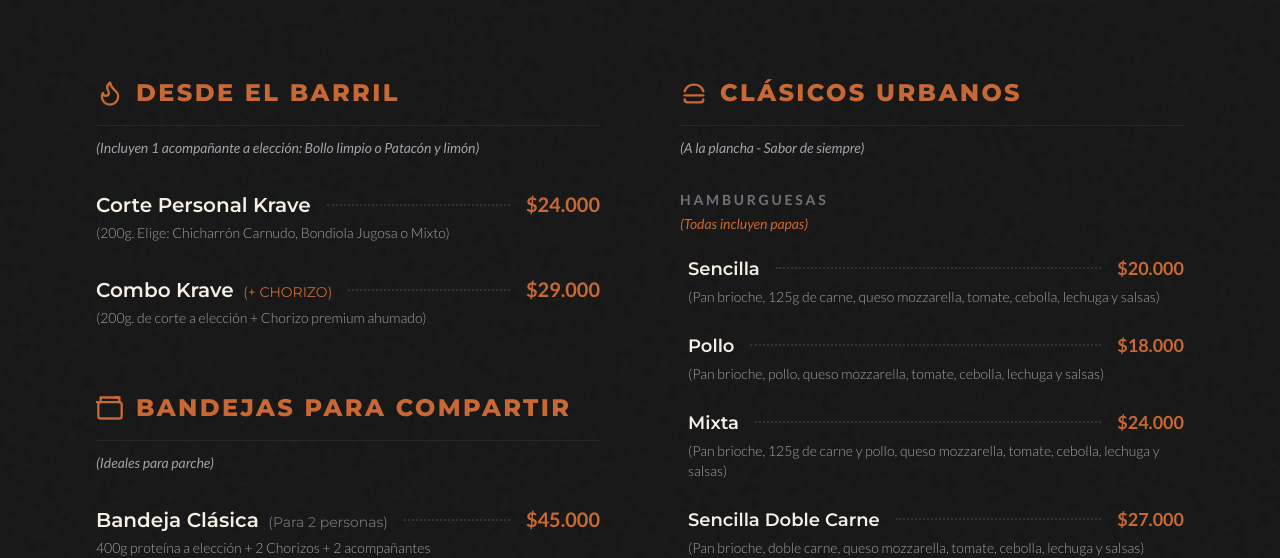
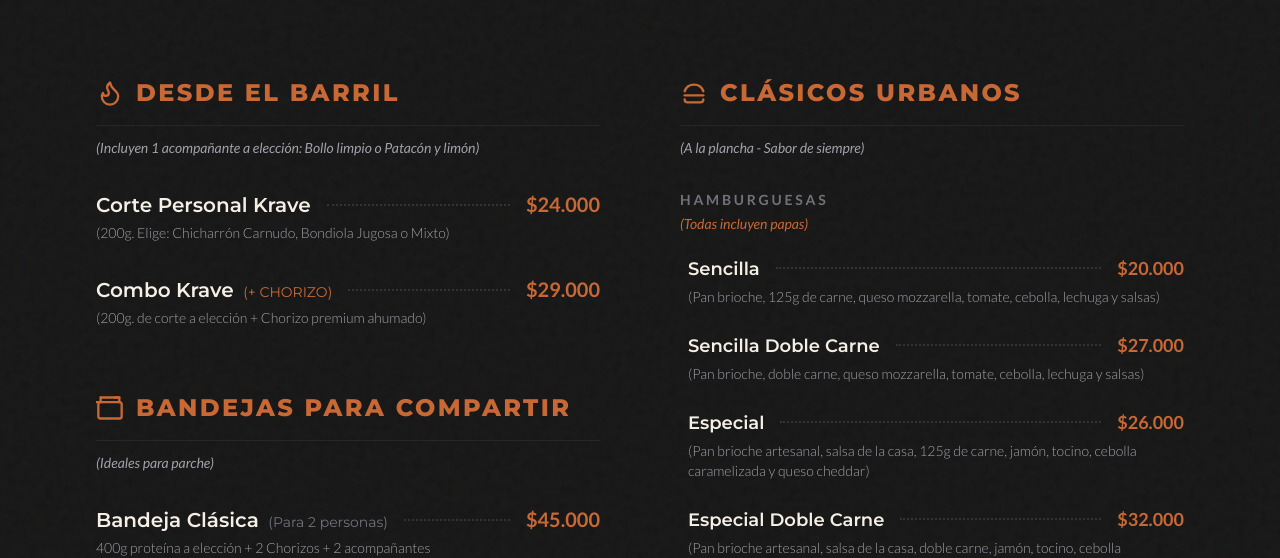
Before and after one commit to kravebrl/Menu-KRAVEBRL, a plain HTML site: page index.html in a window 1280 px wide. Shown: the part 247-805 px from the top of the page. Drawn offline with nearby package versions, Linux system fonts and the light colour scheme.

Commit message:
Update index.html
Sin hamburguesas de pollo

```diff
--- a/index.html
+++ b/index.html
@@ -216,24 +216,6 @@
 
                         <div class="menu-item group">
                             <div class="flex justify-between items-baseline mb-1">
-                                <h3 class="text-base md:text-lg font-semibold text-beige">Pollo</h3>
-                                <div class="price-leader"></div>
-                                <span class="text-lg font-bold text-copper">$18.000</span>
-                            </div>
-                            <p class="text-sm text-zinc-400 font-light">(Pan brioche, pollo, queso mozzarella, tomate, cebolla, lechuga y salsas)</p>
-                        </div>
-
-                        <div class="menu-item group">
-                            <div class="flex justify-between items-baseline mb-1">
-                                <h3 class="text-base md:text-lg font-semibold text-beige">Mixta</h3>
-                                <div class="price-leader"></div>
-                                <span class="text-lg font-bold text-copper">$24.000</span>
-                            </div>
-                            <p class="text-sm text-zinc-400 font-light">(Pan brioche, 125g de carne y pollo, queso mozzarella, tomate, cebolla, lechuga y salsas)</p>
-                        </div>
-
-                        <div class="menu-item group">
-                            <div class="flex justify-between items-baseline mb-1">
                                 <h3 class="text-base md:text-lg font-semibold text-beige">Sencilla Doble Carne</h3>
                                 <div class="price-leader"></div>
                                 <span class="text-lg font-bold text-copper">$27.000</span>
```
